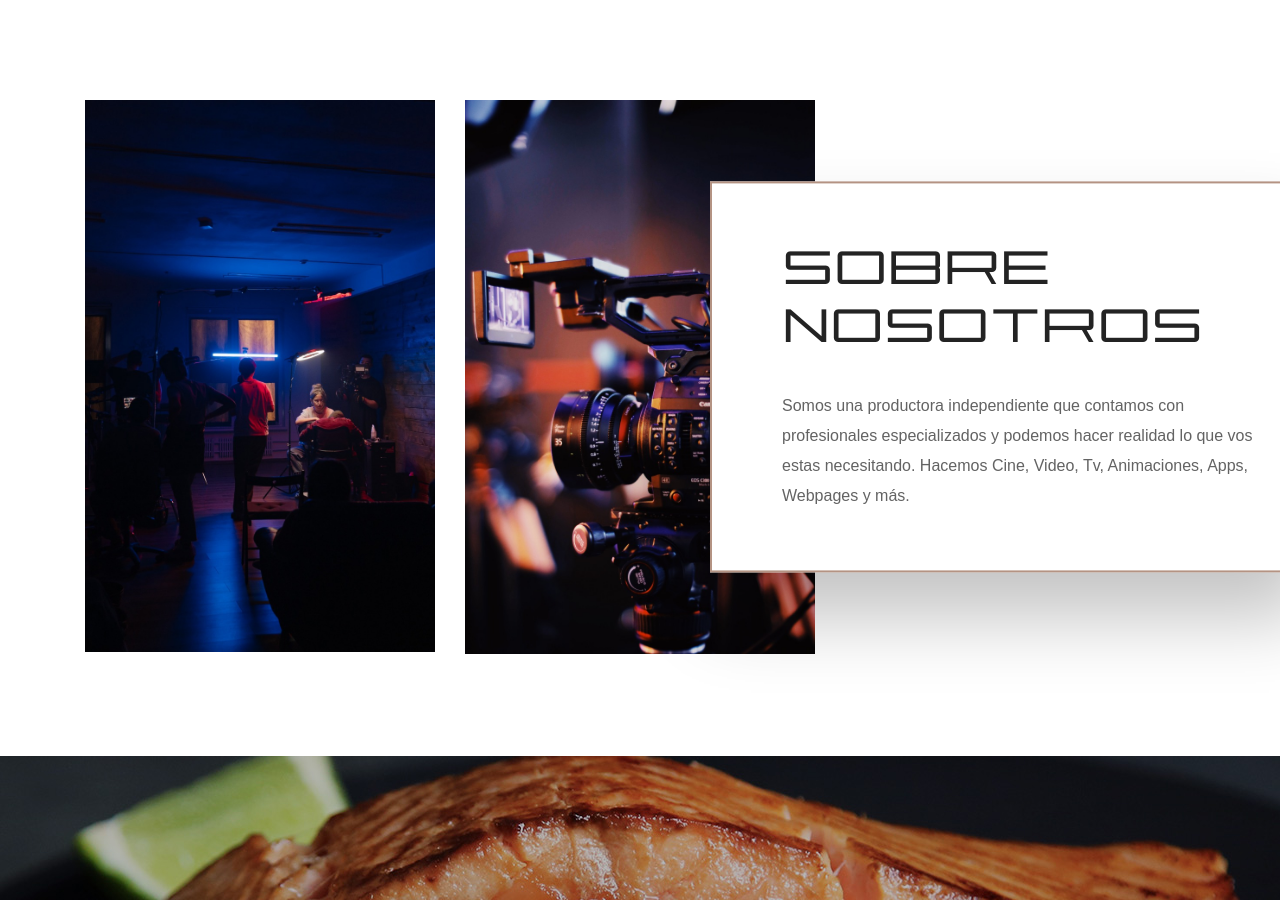
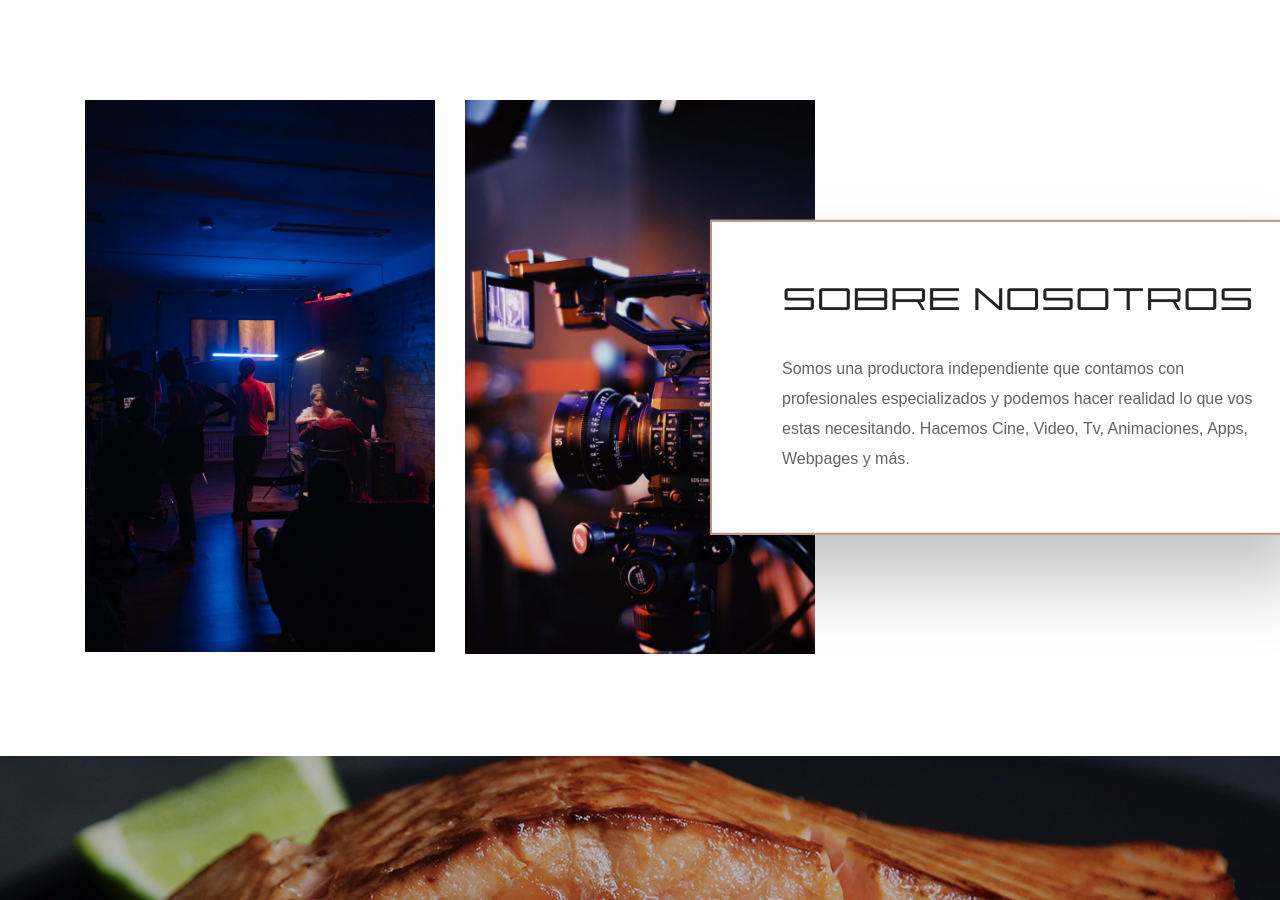
Before and after one commit to JorgeSchelotto/kinolagg, a plain HTML site: page index.html in a window 1280 px wide. Shown: the part 890-1790 px from the top of the page. Drawn offline with Linux system fonts and the light colour scheme; a script that the page names is missing.

```diff
--- a/index.html
+++ b/index.html
@@ -129,7 +129,7 @@
 						<div class="intro_content">
 							<!-- <div class="intro_subtitle page_subtitle">Something new</div> -->
 							<div class="intro_title">
-								<h2>Sobre nosotros</h2>
+								<h2 id="introTitle">Sobre nosotros</h2>
 							</div>
 							<div class="intro_text">
 								<p>Somos una productora independiente que contamos con profesionales especializados y
--- a/styles/main_styles.css
+++ b/styles/main_styles.css
@@ -791,7 +791,12 @@
 	font-family: 'bestari';
 	margin-top: 6px;
 }
+#introTitle
+{
+	font-size: 2rem;
+}
 .intro_title h2
+
 {
 	font-family: 'bestari';
 	font-size: 48px;
```
